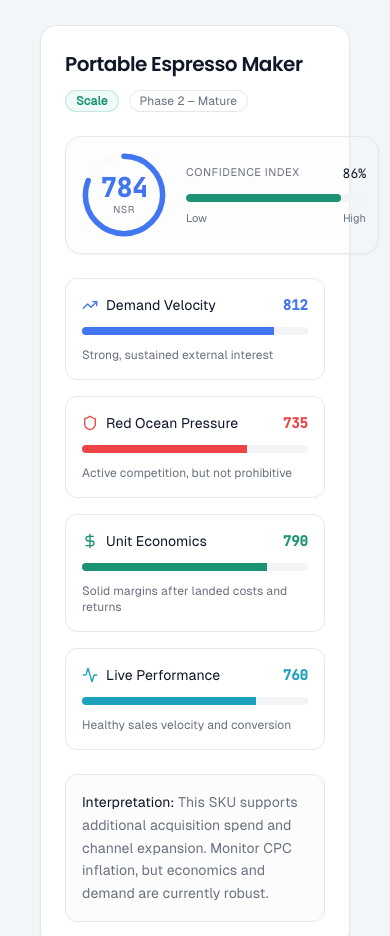
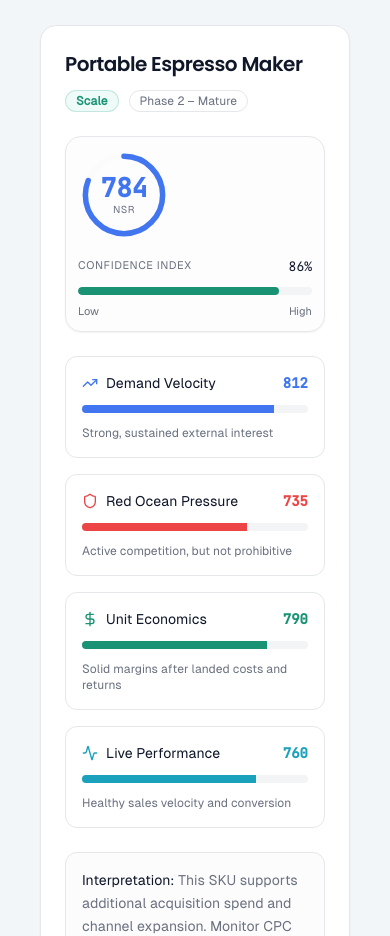
Before and after one commit to jaydonhaghighi/evalin, a React (Vite) app: page / in a window 390 px wide. Shown: the part 2520-3456 px from the top of the page. Built offline with nearby package versions, Linux system fonts and the light colour scheme; no server answers.

Commit message:
improved responsiveness and alignment, adjusting width and flex properties.

```diff
--- a/src/components/ProductRatingPreview.tsx
+++ b/src/components/ProductRatingPreview.tsx
@@ -143,9 +143,9 @@ export function ProductRatingPreview({
             </div>
           </div>
 
-          <div className="shrink-0 text-left md:text-right">
-            <div className="inline-flex rounded-2xl border bg-muted/20 p-3 md:p-4 shadow-sm">
-              <div className="flex items-center gap-4">
+          <div className="w-full md:w-auto text-left md:text-right">
+            <div className="w-full max-w-full rounded-2xl border bg-muted/20 p-3 md:p-4 shadow-sm">
+              <div className="flex flex-col sm:flex-row sm:items-center gap-4 min-w-0">
                 <div className="relative w-[92px] h-[92px] md:w-[104px] md:h-[104px] shrink-0">
                   <svg
                     className="w-full h-full -rotate-90"
@@ -189,7 +189,7 @@ export function ProductRatingPreview({
                   </div>
                 </div>
 
-                <div className="min-w-[180px] md:min-w-[220px]">
+                <div className="min-w-0 w-full flex-1">
                   <div className="flex items-start justify-between gap-4">
                     <div className="min-w-0">
                       <p className="text-[11px] uppercase tracking-wider text-muted-foreground">Confidence Index</p>
```
